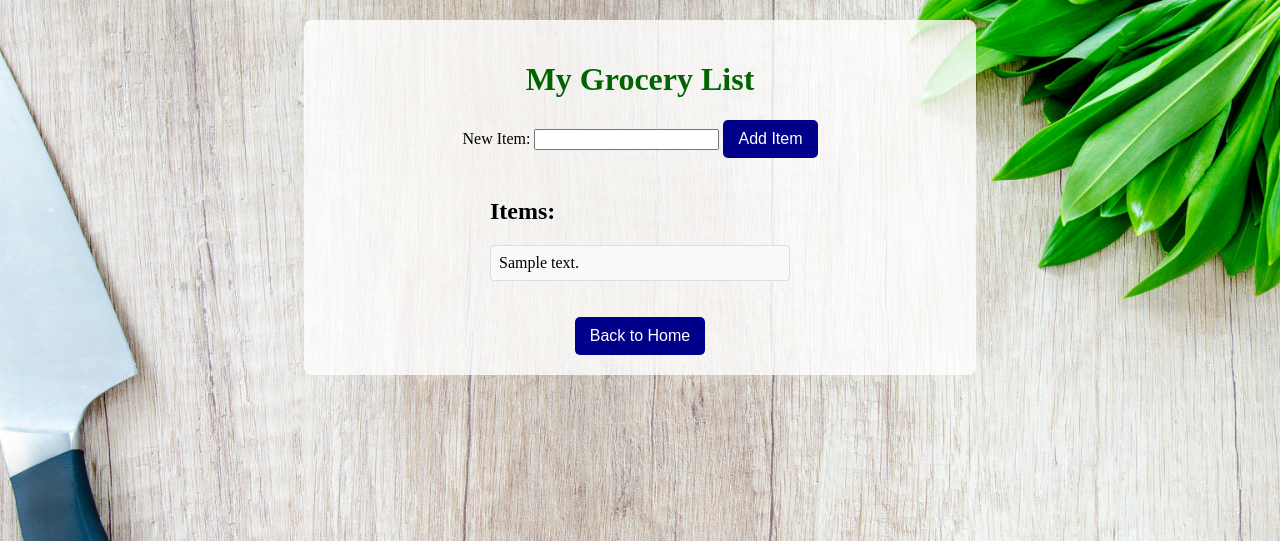
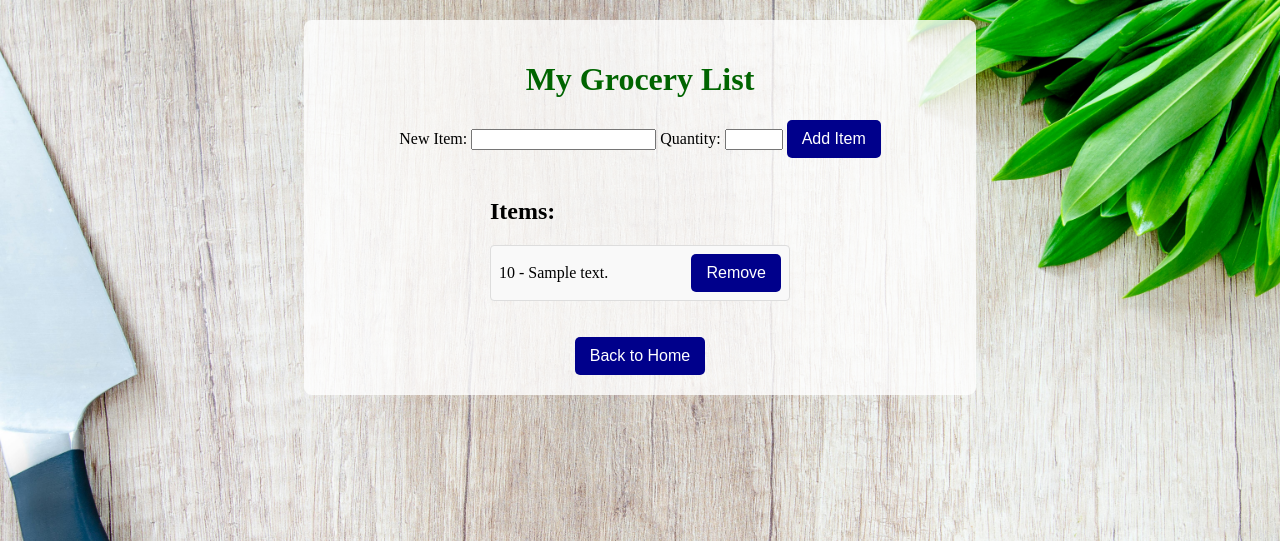
Before and after one commit to prep-pal-org/cmpt370-team14, a Flask app: template cmpt370_project_user_management/Templates/grocery_list.html in a window 1280 px wide. Shown: the top 541 px of the page. Run offline with Flask 3, Linux system fonts and the light colour scheme; the template is opened without the code that fills it: most values are stand-ins (such as "Sample title", 1, 10 or a date in 2020); parts of the project's set-up code (start-up, migrations or seed data) failed here and were passed over.

Commit message:
Added remove from grocery list and quantity functionality in UI.

```diff
--- a/cmpt370_project_user_management/Templates/grocery_list.html
+++ b/cmpt370_project_user_management/Templates/grocery_list.html
@@ -4,13 +4,28 @@
     <meta charset="UTF-8">
     <title>Grocery List</title>
     <link rel="stylesheet" type="text/css" href="{{ url_for('static', filename='styleDesign.css') }}">
+    <style>
+        .grocery-items li {
+            display: flex;
+            justify-content: space-between;
+            align-items: center;
+        }
+        .remove-form {
+            display: inline;
+        }
+    </style>
 </head>
 <body>
-    <div class="center-column"> <h1>My Grocery List</h1>
+    <div class="center-column">
+        <h1>My Grocery List</h1>
 
         <form action="{{ url_for('add_grocery_item') }}" method="POST">
             <label for="item_text">New Item:</label>
             <input type="text" id="item_text" name="item_text" required>
+
+            <label for="quantity">Quantity:</label>
+            <input type="text" id="quantity" name="quantity" style="width: 50px;">
+
             <button type="submit">Add Item</button>
         </form>
 
@@ -18,7 +33,19 @@
             <h2>Items:</h2>
             <ul>
                 {% for item in items %}
-                    <li>{{ item.item_text }}</li>
+                    <li>
+                        <span>
+                            {% if item.quantity %}
+                                {{ item.quantity }} -
+                            {% endif %}
+                            {{ item.item_text }}
+                        </span>
+
+                        <form action="{{ url_for('remove_grocery_item') }}" method="POST" class="remove-form">
+                            <input type="hidden" name="item_id" value="{{ item.id }}">
+                            <button type="submit">Remove</button>
+                        </form>
+                    </li>
                 {% endfor %}
             </ul>
         </div>
```
